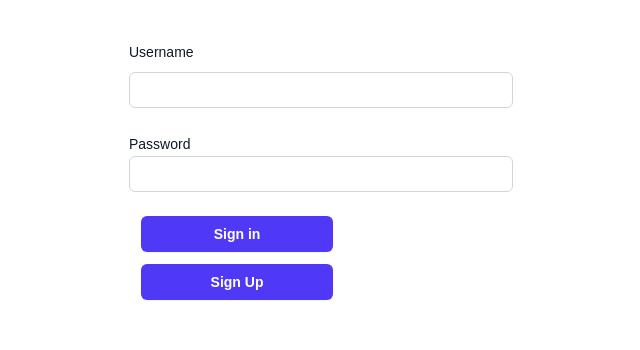
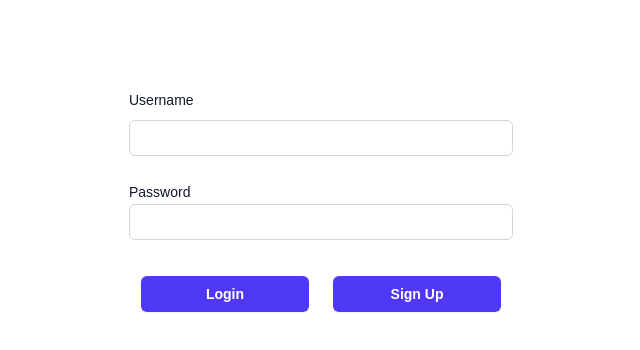
Before and after one commit to nangia-vaibhavv/hhld-chat-app, a Next.js app in the folder hhld-chat-fe/: page / in a window 1280 px wide. Shown: the top 350 px of the page, without its empty margins (319-959 px from the left). Built offline with nearby package versions, Linux system fonts and the light colour scheme.

Commit message:
fix: login api added in FE

```diff
--- a/hhld-chat-fe/src/app/auth.jsx
+++ b/hhld-chat-fe/src/app/auth.jsx
@@ -10,8 +10,6 @@
     const signUpFunc = async (e) => {
         e.preventDefault();
         try {
-            console.log(username)
-            console.log(password)
             const res =await axios.post('http://localhost:8081/auth/signup', {
                 username: username,
                 password: password
@@ -32,28 +30,44 @@
         }
 
     }
+
+    const loginFunc = async(e) => {
+        e.preventDefault();
+        try {
+            const res = await axios.post("http://localhost:8081/auth/login", {
+                username: username,
+                password: password
+            });
+            if(res.status === 401) {
+                prompt("failed to login, invalid creds");
+            }
+            console.log("login completed");
+        } catch(err) {
+            console.log("error occured while login", err)
+        }
+    }
     return (
         <div>
-            <div classNameName="flex min-h-full flex-col justify-center px-6 py-12 lg:px-8">
+            <div className="flex min-h-full flex-col justify-center px-6 py-12 lg:px-8">
 
                 <div className="mt-10 sm:mx-auto sm:w-full sm:max-w-sm">
                     <form className="space-y-6" action="#" method="POST">
                         <div>
-                            <label for="email" className="block text-sm/6 font-medium text-gray-900">Username</label>
+                            <label htmlFor="email" className="block text-sm/6 font-medium text-gray-900">Username</label>
                             <div className="mt-2">
-                                <input value={username} onChange={(e)=> setUsername(e.target.value)} type="email" name="email" id="email" autocomplete="email" required className="block w-full rounded-md bg-white px-3 py-1.5 text-base text-gray-900 outline-1 -outline-offset-1 outline-gray-300 placeholder:text-gray-400 focus:outline-2 focus:-outline-offset-2 focus:outline-indigo-600 sm:text-sm/6" />
+                                <input value={username} onChange={(e)=> setUsername(e.target.value)} type="email" name="email" id="email" required className="block w-full rounded-md bg-white px-3 py-1.5 text-base text-gray-900 outline-1 -outline-offset-1 outline-gray-300 placeholder:text-gray-400 focus:outline-2 focus:-outline-offset-2 focus:outline-indigo-600 sm:text-sm/6" />
                             </div>
                         </div>
 
                         <div>
                             <div className="mt-2">
-                               <label for="email" className="block text-sm/6 font-medium text-gray-900">Password</label>
-                                <input type="password" value={password}  onChange={(e)=> setPassword(e.target.value)} name="password" id="password" autocomplete="current-password" required className="block w-full rounded-md bg-white px-3 py-1.5 text-base text-gray-900 outline-1 -outline-offset-1 outline-gray-300 placeholder:text-gray-400 focus:outline-2 focus:-outline-offset-2 focus:outline-indigo-600 sm:text-sm/6" />
+                               <label htmlFor="email" className="block text-sm/6 font-medium text-gray-900">Password</label>
+                                <input type="password" value={password}  onChange={(e)=> setPassword(e.target.value)} name="password" id="password" required className="block w-full rounded-md bg-white px-3 py-1.5 text-base text-gray-900 outline-1 -outline-offset-1 outline-gray-300 placeholder:text-gray-400 focus:outline-2 focus:-outline-offset-2 focus:outline-indigo-600 sm:text-sm/6" />
                             </div>
                         </div>
 
-                        <div classNameName='flex'>
-                            <button type="submit" onClick={signUpFunc} className="m-3 flex w-1/2 justify-center rounded-md bg-indigo-600 px-3 py-1.5 text-sm/6 font-semibold text-white shadow-xs hover:bg-indigo-500 focus-visible:outline-2 focus-visible:outline-offset-2 focus-visible:outline-indigo-600">Sign in</button>
+                        <div className='flex'>
+                            <button type="submit" onClick={loginFunc} className="m-3 flex w-1/2 justify-center rounded-md bg-indigo-600 px-3 py-1.5 text-sm/6 font-semibold text-white shadow-xs hover:bg-indigo-500 focus-visible:outline-2 focus-visible:outline-offset-2 focus-visible:outline-indigo-600">Login</button>
                             <button type="submit" onClick={signUpFunc} className="m-3 flex w-1/2 justify-center rounded-md bg-indigo-600 px-3 py-1.5 text-sm/6 font-semibold text-white shadow-xs hover:bg-indigo-500 focus-visible:outline-2 focus-visible:outline-offset-2 focus-visible:outline-indigo-600">Sign Up</button>
 
                         </div>
```
